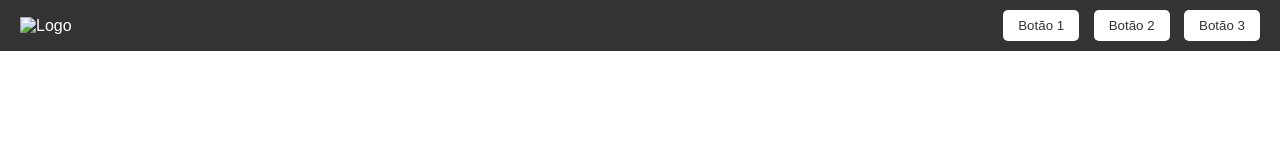
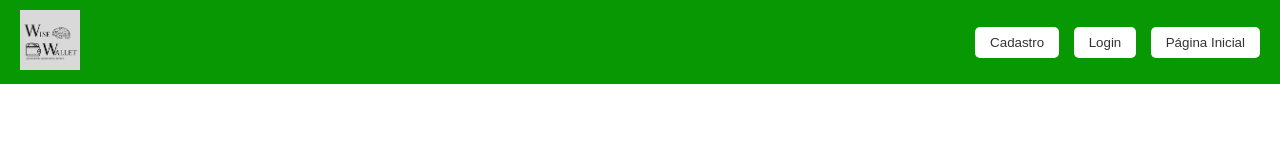
Before and after one commit to ICEI-PUC-Minas-PPLCC-TI/ppl-cc-ti1-2024-1-g-wise-wallet, a plain HTML site: page index.html in a window 1280 px wide. Drawn offline with Linux system fonts and the light colour scheme.

Commit message:
index base
criando a página inical base

```diff
--- a/index.html
+++ b/index.html
@@ -9,12 +9,12 @@
 <body>
 <header>
     <div class="logo">
-        <img src="caminho/para/sua/imagem.png" alt="Logo">
+        <img src="Wise Wallet (1).png"width="100%" id="log">
     </div>
     <nav>
-        <button>Botão 1</button>
-        <button>Botão 2</button>
-        <button>Botão 3</button>
+        <button>Cadastro</button>
+        <button>Login</button>
+        <button>Página Inicial</button>
     </nav>
 </header>
 </body>
--- a/style.css
+++ b/style.css
@@ -9,7 +9,7 @@ header {
     justify-content: space-between;
     align-items: center;
     padding: 10px 20px;
-    background-color: #333;
+    background-color: #079804;
     color: #fff;
 }
 
@@ -31,3 +31,7 @@ nav button {
 nav button:hover {
     background-color: #ddd;
 }
+#log{
+    width: 60%;
+    ;
+}
```
Also changed, not shown: Wise Wallet (1).png (added).
